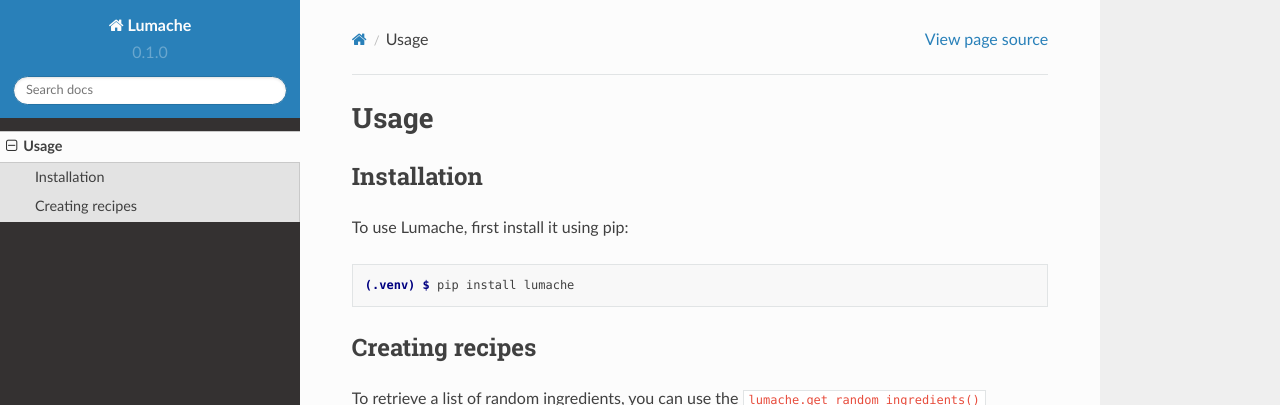
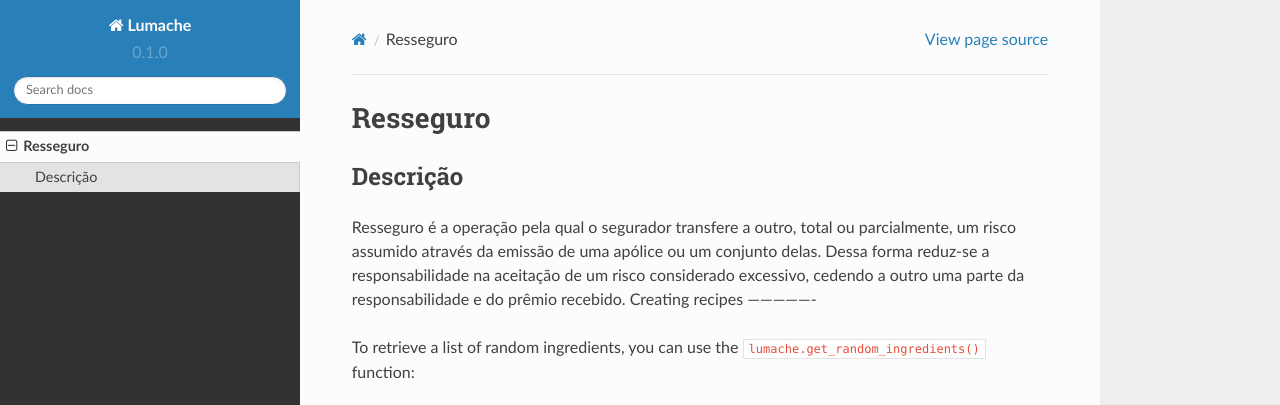
Before and after one commit to maryzanetti/testreadthedocs, a Sphinx documentation site: the page built from docs/source/resseguro.rst, in a window 1280 px wide and 1095 px high, cut to the strip 0-405 px from the top of the window. Built offline with Sphinx 7.4.7 and the Read the Docs theme 2.0.0, drawn with Linux system fonts in a browser that asks for light colours.

Commit message:
Update resseguro.rst

```diff
--- a/docs/source/resseguro.rst
+++ b/docs/source/resseguro.rst
@@ -1,17 +1,12 @@
-Usage
+Resseguro
 =====
 
-.. _installation:
+.. _descriçao:
 
-Installation
+Descrição
 ------------
 
-To use Lumache, first install it using pip:
-
-.. code-block:: console
-
-   (.venv) $ pip install lumache
-
+Resseguro é a operação pela qual o segurador transfere a outro, total ou parcialmente, um risco assumido através da emissão de uma apólice ou um conjunto delas. Dessa forma reduz-se a responsabilidade na aceitação de um risco considerado excessivo, cedendo a outro uma parte da responsabilidade e do prêmio recebido.
 Creating recipes
 ----------------
 
```
